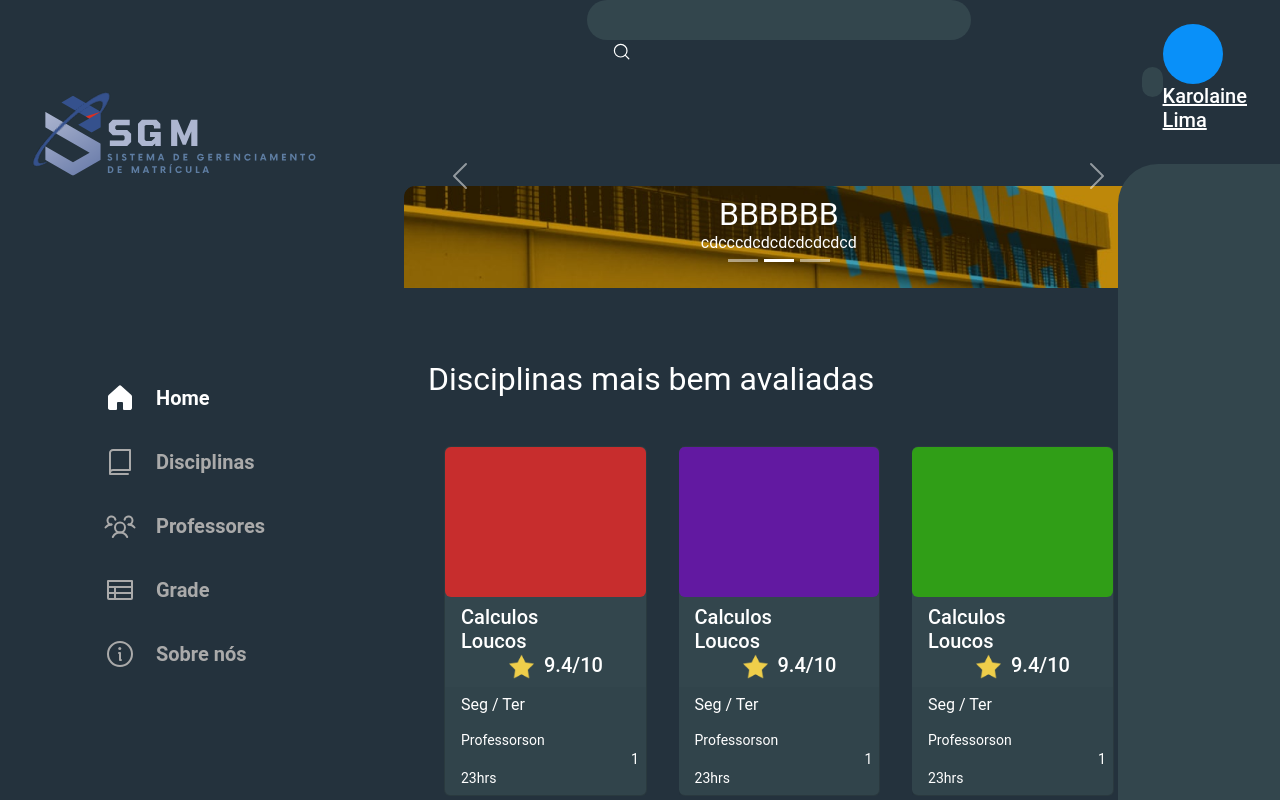
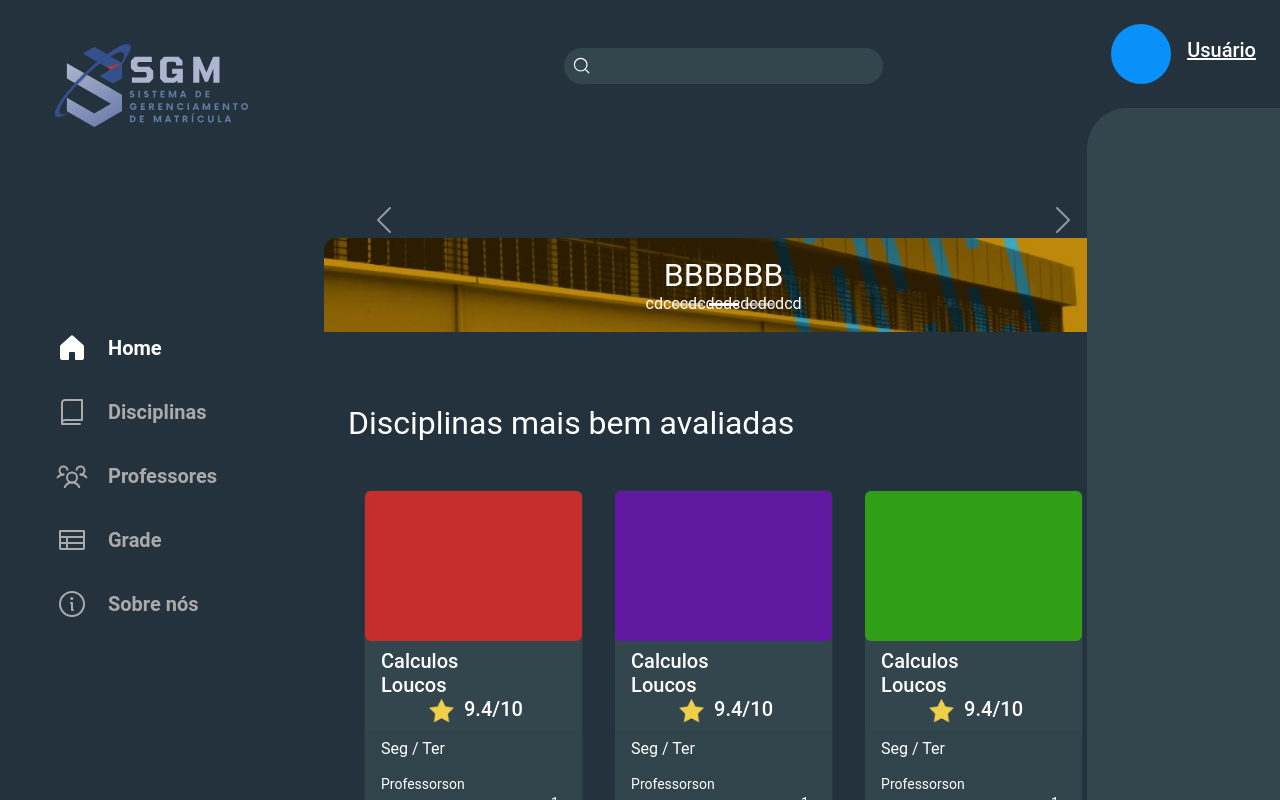
Before and after one commit to filipemota130/PlataformaSGA, a React (Vite) app: page / in a window 1280 px wide. Shown: the top 800 px of the page. Built offline with nearby package versions, Linux system fonts and the light colour scheme.

Commit message:
fix: home visual bugs

```diff
--- a/src/components/Aside/Aside.tsx
+++ b/src/components/Aside/Aside.tsx
@@ -5,12 +5,12 @@ export function Aside() {
     return (
             <aside className="aside-right">
                 <div className="profile m-4">
-                    <div className="notifications"></div>
                     <Link to="/profile" >
-                    <div className="foto"></div>
-                    <h5>Karolaine Lima</h5>
+                    <div className="foto me-3"></div>
                     </Link>
-                </div>
+                <a href='/profile'><h5>Usuário</h5></a>
+            </div>
+
                 <div className="container-aside"></div>
             </aside>
     )
--- a/src/components/Header/Header.css
+++ b/src/components/Header/Header.css
@@ -19,8 +19,6 @@
 .input-container svg{
     width: 1.2rem;
     height: 1.2rem;
-    position: absolute;
-    margin-left: 2vw;
-    margin-top: 4rem;
+    position: relative;
     color: #fff;
 }
--- a/src/components/Header/Header.tsx
+++ b/src/components/Header/Header.tsx
@@ -1,12 +1,22 @@
 import { MagnifyingGlass } from "phosphor-react";
+import Form from "react-bootstrap/Form";
+import InputGroup from "react-bootstrap/InputGroup";
 import './Header.css'
 
 export function Header(){
     return(
         <header>
-            <div className="input-container">
-                <MagnifyingGlass/>
-                <input className='input' type="text" />
+            <div className="input-container mt-5">
+                <InputGroup.Text className="fundo2 text-white border-0 p-2"
+                    style={{ borderStartStartRadius: 25, borderEndStartRadius: 25, marginRight: "-12px" }}>
+                    <MagnifyingGlass />
+                </InputGroup.Text>
+                <Form.Control className="fundo2 border-0 text-white"
+                    style={{ borderEndEndRadius: 25, borderStartEndRadius: 25, backgroundColor: '#33464D' }}
+                    aria-label="Small"
+                    aria-describedby="inputGroup-sizing-sm"
+                    type="text"
+                />
             </div>
         </header>
     )
--- a/src/components/Sidebar/Sidebar.css
+++ b/src/components/Sidebar/Sidebar.css
@@ -1,6 +1,5 @@
 .sidebar{
-    margin-top: -20px;
-
+    margin-top: -70px;
     display: flex;
     flex-direction: column;
     gap: 2rem;
@@ -20,7 +19,7 @@
     gap: 2rem;
 }
 .main-navegation a{
-    margin-left: 5rem;
+    margin-left: 2rem;
     display: flex;
     align-items: center;
     gap: 1.25rem;
--- a/src/components/Sidebar/Sidebar.tsx
+++ b/src/components/Sidebar/Sidebar.tsx
@@ -1,4 +1,4 @@
-import Sgmlogo from '../../assets/SGM2.svg'
+import Sgmlogo from '../../assets/SGM.svg'
 import { House, UsersThree, Book, Table, Info, } from 'phosphor-react';
 import { NavLink } from 'react-router-dom';
 import './Sidebar.css'
@@ -13,9 +13,8 @@ export function Sidebar(){
       <div className="line2"></div>
       <div className="line3"></div>
     </div>
-
       <aside className="sidebar">
-        <img src={Sgmlogo} className="logo" alt="Logo"/>
+        <img src={Sgmlogo} className="logo" style={{marginLeft:"-30px", marginRight:"-50px"}} alt="Logo"/>
         <nav className="main-navegation">
           <NavLink to='/'> <House weight="fill"/>Home</NavLink>
           <a href="/disciplinas"><Book/>Disciplinas</a>
--- a/src/pages/Login/Login.tsx
+++ b/src/pages/Login/Login.tsx
@@ -24,7 +24,7 @@ export function Login() {
                                 <img src="..\src\assets\account_circle.png" width="35" height="35" />
                             </InputGroup.Text>
                             <Form.Control className="fundo2 border-0"
-                                style={{ borderEndEndRadius: 25, borderStartEndRadius: 25 }}
+                                style={{ borderEndEndRadius: 25, borderStartEndRadius: 25, backgroundColor: '#33464D' }}
                                 aria-label="Small"
                                 aria-describedby="inputGroup-sizing-sm"
                                 type="email"
@@ -40,7 +40,7 @@ export function Login() {
                                 <img src="..\src\assets\lock.png" width="35" height="30" />
                             </InputGroup.Text>
                             <Form.Control className="fundo2 border-0"
-                                style={{ borderEndEndRadius: 25, borderStartEndRadius: 25 }}
+                                style={{ borderEndEndRadius: 25, borderStartEndRadius: 25, backgroundColor: '#33464D' }}
                                 aria-label="Small"
                                 aria-describedby="inputGroup-sizing-sm"
                                 type="password"
@@ -58,10 +58,9 @@ export function Login() {
                             style={{ marginTop: "40px", height: "50px", width: "225px", borderRadius: 25 }}>
                             Confirmar
                         </Button>
-
                     </div>
                     <a className="d-flex justify-content-center text-white"
-                        href="..\src\pages\Cadastro_Aluno\Cadastro_aluno"
+                        href="cadastro-aluno"
                         style={{ textDecoration: "none" }}>
                         Ainda não tem conta? Crie aqui.
                     </a>
```
